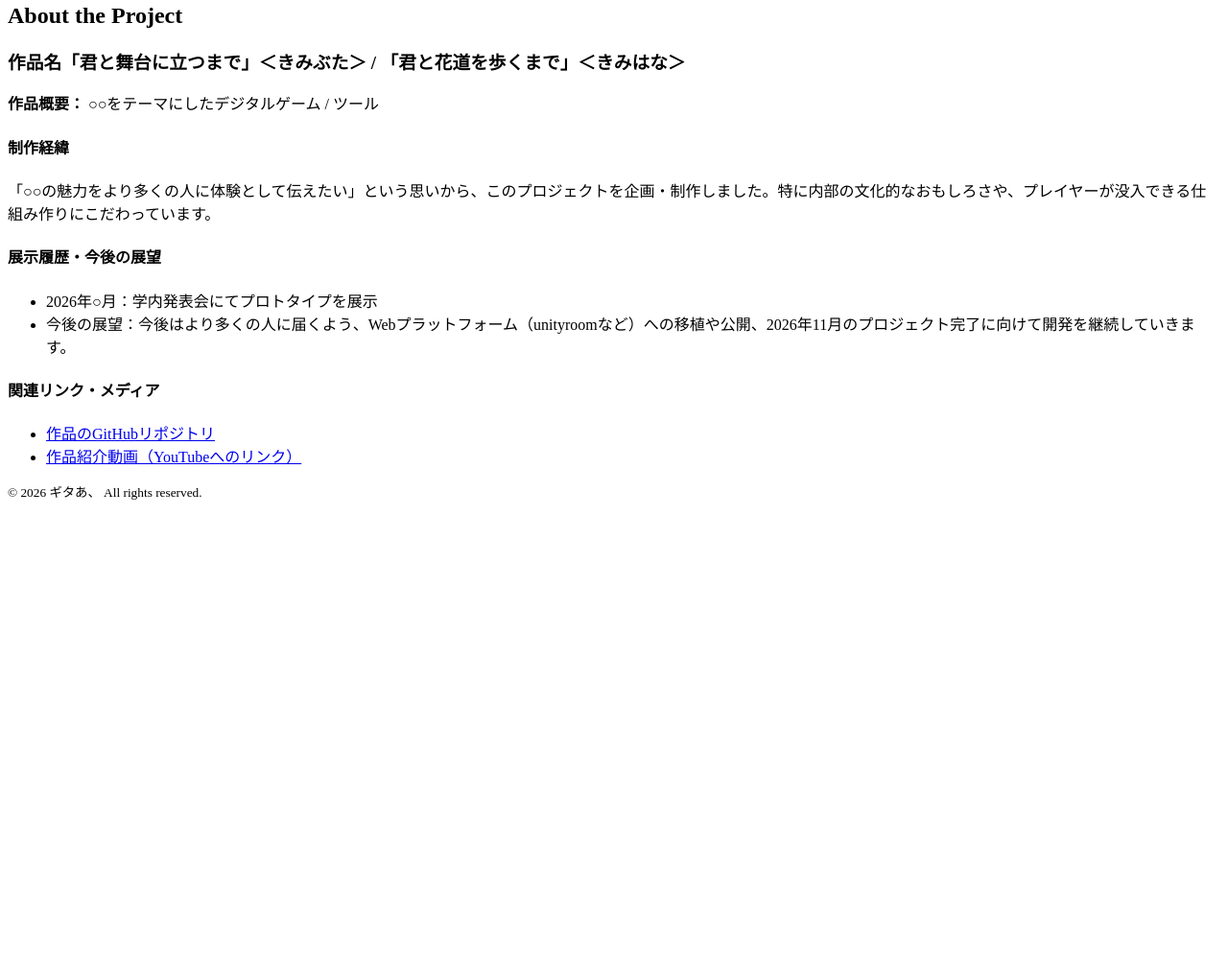
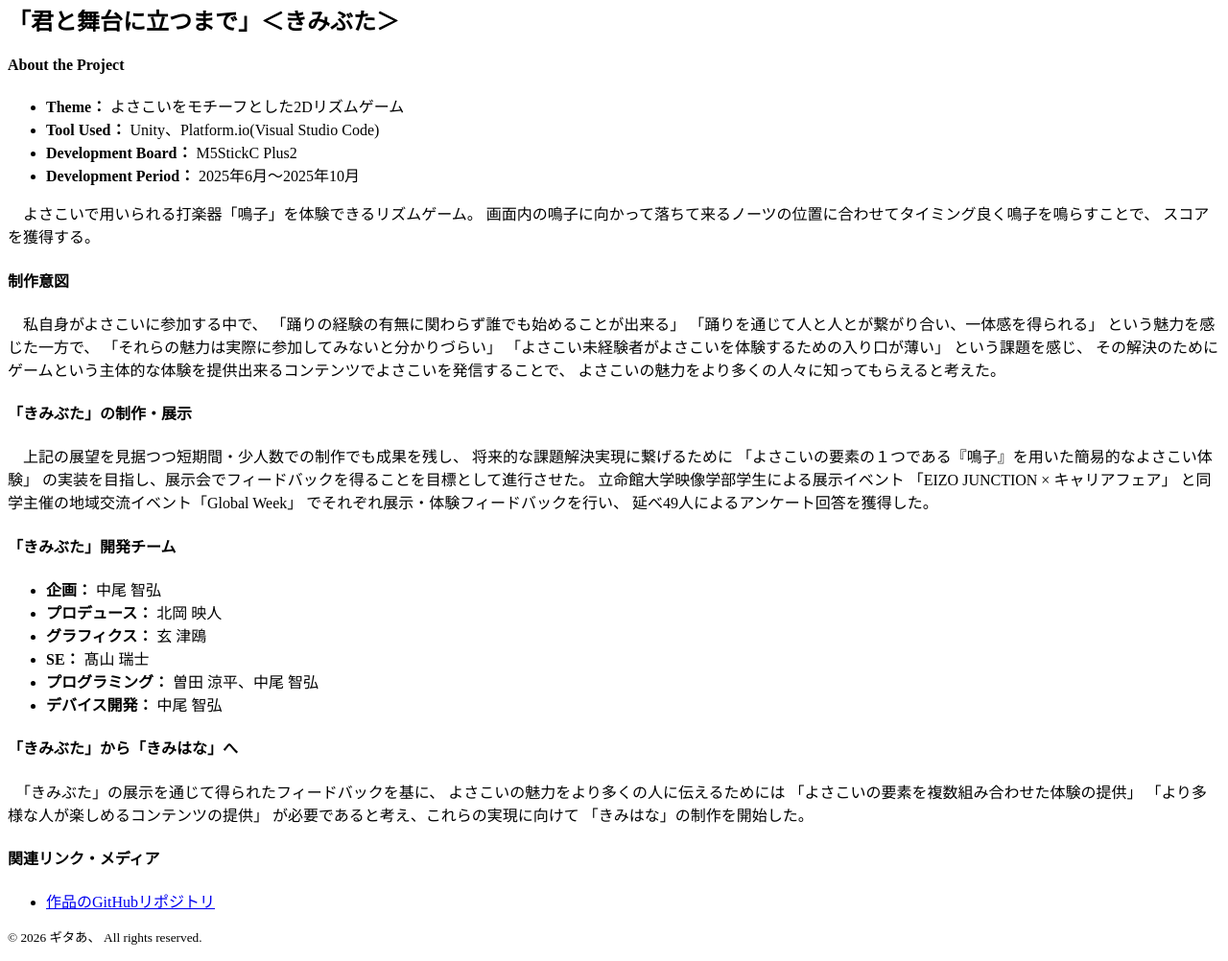
Before and after one commit to nakakasu134/About_Nakakasu_and_Kimihana.github.io, a plain HTML site: page index.html in a window 1280 px wide. Shown: the part 719-1721 px from the top of the page at 96% size. Before the commit the page ends 1257 px from the top, so only its background shows below. Drawn offline with Linux system fonts and the light colour scheme.

Commit message:
20250611

```diff
--- a/index.html
+++ b/index.html
@@ -19,9 +19,10 @@
             <p><strong>Name：</strong> 中尾 智弘 / ギタあ、</p>
             <p><strong>Affiliation：</strong> 立命館大学映像学部 17期生(現4回生)
                 09クラス(asobi-lab.)</p>
-            <p><strong>Programming Language：</strong> Unity/C#(2年)、Processing(3年)、C++(1年) </p>
+            <p><strong>Programming Language：</strong>
+                Unity/C#(2年)、Processing(3年)、C++(1年) </p>
             <p>
-                　幼少期からもの作りが好きで、幅広いコンテンツの制作を体験できる映像学部に入学。
+                幼少期からもの作りが好きで、幅広いコンテンツの制作を体験できる映像学部に入学。
                 授業でプログラミングに触れ、エンジニアの道へ進む。
             </p>
 
@@ -64,26 +65,81 @@
         <hr>
 
         <section>
-            <h2>About the Project</h2>
+            <h2>「君と舞台に立つまで」＜きみぶた＞</h2>
 
-            <h3>作品名「君と舞台に立つまで」＜きみぶた＞ / 「君と花道を歩くまで」＜きみはな＞</h3>
-            <p><strong>作品概要：</strong> ○○をテーマにしたデジタルゲーム / ツール</p>
+            <h4>About the Project</h4>
+            <ul>
+                <li><strong>Theme：</strong>
+                    よさこいをモチーフとした2Dリズムゲーム</li>
+                <li><strong>Tool Used：</strong>
+                    Unity、Platform.io(Visual Studio Code)</li>
+                <li><strong>Development Board：</strong>
+                    M5StickC Plus2</li>
+                <li><strong>Development Period：</strong>
+                    2025年6月～2025年10月</li>
+            </ul>
+            <p>
+                　よさこいで用いられる打楽器「鳴子」を体験できるリズムゲーム。
+                画面内の鳴子に向かって落ちて来るノーツの位置に合わせてタイミング良く鳴子を鳴らすことで、
+                スコアを獲得する。
+            </p>
 
-            <h4>制作経緯</h4>
-            <p>「○○の魅力をより多くの人に体験として伝えたい」という思いから、このプロジェクトを企画・制作しました。特に内部の文化的なおもしろさや、プレイヤーが没入できる仕組み作りにこだわっています。</p>
+            <h4>制作意図</h4>
+            <p>
+                　私自身がよさこいに参加する中で、
+                「踊りの経験の有無に関わらず誰でも始めることが出来る」
+                「踊りを通じて人と人とが繋がり合い、一体感を得られる」
+                という魅力を感じた一方で、
+                「それらの魅力は実際に参加してみないと分かりづらい」
+                「よさこい未経験者がよさこいを体験するための入り口が薄い」
+                という課題を感じ、
+                その解決のためにゲームという主体的な体験を提供出来るコンテンツでよさこいを発信することで、
+                よさこいの魅力をより多くの人々に知ってもらえると考えた。
+            </p>
 
-            <h4>展示履歴・今後の展望</h4>
+            <h4>「きみぶた」の制作・展示</h4>
+            <p>
+                　上記の展望を見据つつ短期間・少人数での制作でも成果を残し、
+                将来的な課題解決実現に繋げるために
+                「よさこいの要素の１つである『鳴子』を用いた簡易的なよさこい体験」
+                の実装を目指し、展示会でフィードバックを得ることを目標として進行させた。
+                立命館大学映像学部学生による展示イベント
+                「EIZO JUNCTION × キャリアフェア」
+                と同学主催の地域交流イベント「Global Week」
+                でそれぞれ展示・体験フィードバックを行い、
+                延べ49人によるアンケート回答を獲得した。
+            </p>
+
+            <h4>「きみぶた」開発チーム</h4>
             <ul>
-                <li>2026年○月：学内発表会にてプロトタイプを展示</li>
-                <li>今後の展望：今後はより多くの人に届くよう、Webプラットフォーム（unityroomなど）への移植や公開、2026年11月のプロジェクト完了に向けて開発を継続していきます。</li>
+                <li><strong>企画：</strong>
+                    中尾 智弘</li>
+                <li><strong>プロデュース：</strong>
+                    北岡 映人</li>
+                <li><strong>グラフィクス：</strong>
+                    玄 津鴎</li>
+                <li><strong>SE：</strong>
+                    髙山 瑞士</li>
+                <li><strong>プログラミング：</strong>
+                    曽田 涼平、中尾 智弘</li>
+                <li><strong>デバイス開発：</strong>
+                    中尾 智弘</li>
             </ul>
+
+            <h4>「きみぶた」から「きみはな」へ</h4>
+            <p>
+                　「きみぶた」の展示を通じて得られたフィードバックを基に、
+                よさこいの魅力をより多くの人に伝えるためには
+                「よさこいの要素を複数組み合わせた体験の提供」
+                「より多様な人が楽しめるコンテンツの提供」
+                が必要であると考え、これらの実現に向けて
+                「きみはな」の制作を開始した。
+            </p>
 
             <h4>関連リンク・メディア</h4>
             <ul>
-                <li><a href="https://github.com/あなたのユーザー名/リポジトリ名"
+                <li><a href="https://github.com/nakakasu134/Kimibuta"
                         target="_blank">作品のGitHubリポジトリ</a></li>
-                <li><a href="https://www.youtube.com/watch?v=動画のID"
-                        target="_blank">作品紹介動画（YouTubeへのリンク）</a></li>
             </ul>
         </section>
 
```
